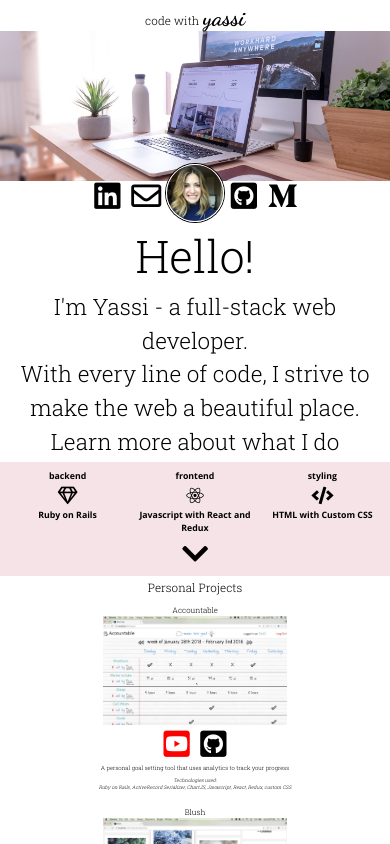
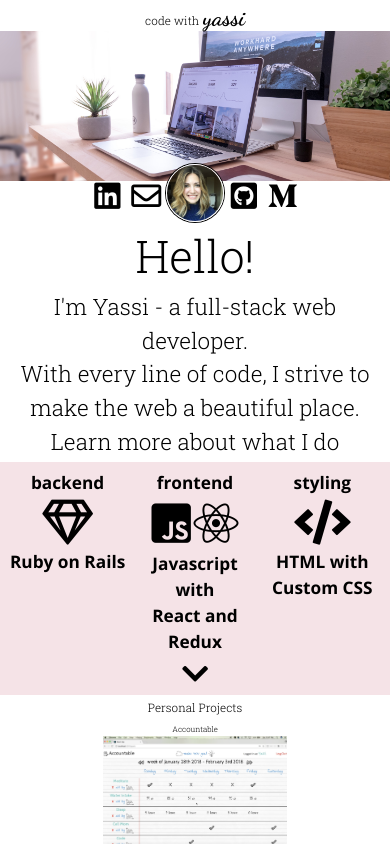
Before and after one commit to yassimortensen/personal-website, a React (Create React App) app: page / in a window 390 px wide. Shown: the top 844 px of the page. Built offline with nearby package versions, Linux system fonts and the light colour scheme; a web font is replaced by a local one.

Commit message:
added responsive styling to languages component

```diff
--- a/src/App.css
+++ b/src/App.css
@@ -55,6 +55,34 @@
   font-size: 1.5em;
 }
 
+.icon:hover{
+  color: grey;
+}
+
+.language {
+  font-family: 'Open Sans';
+  /*font-size: 1.5vw;*/
+}
+
+.language-text {
+  font-size: 1.15em;
+  padding: 1vw;
+}
+
+li {
+  font-size: 1.2em;
+}
+
+.project-info {
+  font-size: 1.5vw;
+  padding: 1%;
+}
+
+.project-tech {
+  font-size:1.25vw;
+  font-style: italic;
+}
+
 @media only screen and (max-width: 375px) {
   .icon {
     color: black;
@@ -87,29 +115,19 @@
   .intro{
     font-size: 1em;
   }
-}
-
-.icon:hover{
-  color: grey;
-}
-
-.language {
-  font-family: 'Open Sans';
-  font-size: 1.5vw;
-}
-
-.padding {
-  padding: 1vw;
-}
-
-.project-info {
-  font-size: 1.5vw;
-  padding: 1%;
-}
-
-.project-tech {
-  font-size:1.25vw;
-  font-style: italic;
+  .language-text {
+    font-size: 0.75em;
+  }
+  li {
+    font-size: 0.75em;
+  }
+  .language-icon {
+    font-size: 1.5em;
+  }
+  .javascript-icons{
+    display: grid;
+    grid-template-columns: 25% 25% 25% 25%;
+  }
 }
 
 #grow {
--- a/src/components/Languages.js
+++ b/src/components/Languages.js
@@ -49,30 +49,35 @@ class Languages extends Component {
                 <li>CSS Grid</li>
               </ul>
           </div>
-        <i id="arrowDown" className="fas fa-chevron-up fa-2x" onClick={this.handleExpand}></i>
+        <i id="arrowDown" className="fas fa-chevron-up fa-2x language-icon" onClick={this.handleExpand}></i>
         </div>
       )
     } else {
-      info = <i id="arrowUp" className="fas fa-chevron-down fa-2x" onClick={this.handleExpand}></i>
+      info = <i id="arrowUp" className="fas fa-chevron-down fa-2x language-icon" onClick={this.handleExpand}></i>
     }
 
     return (
       <div style={{backgroundColor: '#f5e3e7', padding:'1%', verticalAlign:'top'}}>
         <div className="language-grid">
           <div className='language'>
-            <p className="padding">backend</p>
-            <i className="far fa-gem fa-3x"></i><br/>
-            <p className="padding">Ruby on Rails</p>
+            <p className="language-text">backend</p>
+            <i className="far fa-gem fa-3x language-icon"></i><br/>
+            <p className="language-text">Ruby on Rails</p>
           </div>
           <div className='language'>
-            <p className="padding">frontend</p>
-            <i className="fab fa-react fa-3x"></i><br/>
-            <p className="padding">Javascript with React and Redux</p>
+            <p className="language-text">frontend</p>
+            <div className="javascript-icons">
+              <div></div>
+              <i className="fab fa-js-square fa-3x language-icon" style={{padding:'1%'}}></i>
+              <i className="fab fa-react fa-3x language-icon" style={{padding:'1%'}}></i><br/>
+              <div></div>
+            </div>
+            <p className="language-text">Javascript with <br/> React and Redux</p>
           </div>
           <div className='language'>
-            <p className="padding">styling</p>
-            <i className="fas fa-code fa-3x"></i><br/>
-            <p className="padding">HTML with Custom CSS</p>
+            <p className="language-text">styling</p>
+            <i className="fas fa-code fa-3x language-icon"></i><br/>
+            <p className="language-text">HTML with <br/> Custom CSS</p>
           </div>
         </div>
         {info}
```
